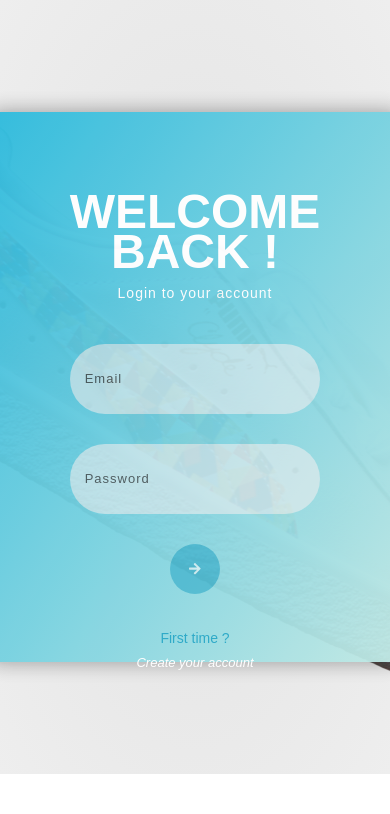
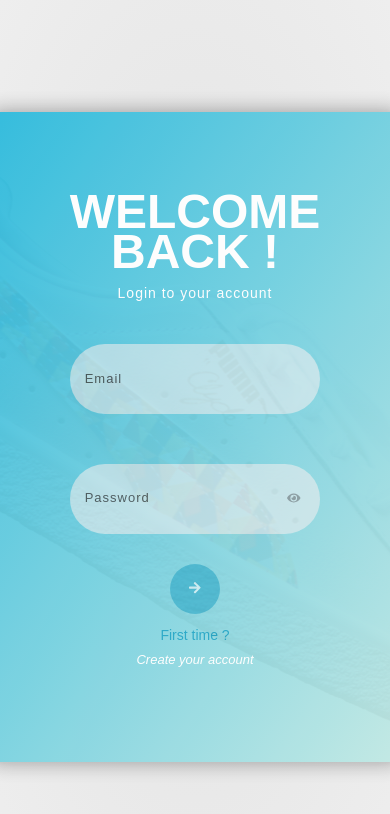
Before and after one commit to julie-p/ecommerce-mern-stack, a React (Create React App) app in the folder frontend/: page /login in a window 390 px wide. Shown: the top 814 px of the page. Built offline with nearby package versions, Linux system fonts and the light colour scheme.

Commit message:
animation link login

```diff
--- a/frontend/package.json
+++ b/frontend/package.json
@@ -13,6 +13,7 @@
     "antd": "^4.6.3",
     "axios": "^0.20.0",
     "bootstrap": "^4.5.2",
+    "framer-motion": "^2.7.6",
     "jquery": "^3.5.1",
     "js-cookie": "^2.2.1",
     "react": "^16.13.1",
--- a/frontend/src/Components/Login.js
+++ b/frontend/src/Components/Login.js
@@ -1,8 +1,11 @@
-import React from 'react';
+import React, { useState } from 'react';
 import { FontAwesomeIcon } from '@fortawesome/react-fontawesome';
-import { faArrowRight } from '@fortawesome/free-solid-svg-icons';
+import { faArrowRight, faEye, faEyeSlash } from '@fortawesome/free-solid-svg-icons';
 
 function Login() {
+
+    const [ passwordShow, setPasswordShow ] = useState(false);
+
     return (
         <div className="login__txtb">
             <div>
@@ -18,12 +21,19 @@ function Login() {
             </div>
 
             <div>
+                <div className="password-icon">
+                    <FontAwesomeIcon
+                        icon={passwordShow ? faEyeSlash : faEye}
+                        onClick={() => setPasswordShow(passwordShow => !passwordShow)}
+                    />
+                </div>
                 <input
                     className="login__input"
+                    type={passwordShow ? "text" : "password"}
                     name="password"
-                    type="password"
                     autoComplete="off"
-                    required/>
+                    required
+                />
                 <label for="password" className="label-name">
                     <span className="content-name">
                         Password
--- a/frontend/src/styles/Login.css
+++ b/frontend/src/styles/Login.css
@@ -36,7 +36,7 @@
 .login__container h6 {
     font-size: 14px;
     font-weight: 300;
-    margin-bottom: 0;
+    margin: 10px 0 0 0;
     color: #26a7c7;
 }
 
@@ -44,6 +44,25 @@
     color: #fff;
     font-style: italic;
     font-size: 13px;
+    position: relative;
+}
+
+.login__container a::after {
+    content: '';
+    position: absolute;
+    bottom: -3px;
+    left: 0;
+    right: 0;
+    display: block;
+    width: 100%;
+    height: 1px;
+    background: #fff;
+    transform: scaleX(0);
+    transition: transform .3s;
+}
+
+.login__container a:hover::after {
+    transform: scaleX(1);
 }
 
 .login__container p {
@@ -104,7 +123,23 @@ label {
     color: #fff;
     font-weight: 700;
     font-style: italic;
- }
+}
+
+.password-icon {
+    font-size: 12px;
+    color: #636e72;
+    opacity: .6;
+    cursor: pointer;
+    float: right;
+    top: 45px;
+    margin-right: 20px;
+    z-index: 1;
+}
+
+.password-icon:active{
+    -webkit-transform: scale(0.85);
+            transform: scale(0.85);
+}
 
 .login__txtb button {
     background: #26a7c7;
@@ -125,3 +160,14 @@ label {
     opacity: .7;
     background: linear-gradient(125deg, #2bbadd, #c2e9e4);
 }
+
+.login__txtb button:active{
+    -webkit-transform: scale(0.65);
+            transform: scale(0.65);
+}
+
+@media (max-width: 45em) {
+    .login__container {
+        height: 650px;
+    }
+}
```
Also changed, not shown: 1 other file (tests, documents, lock files or other folders).
